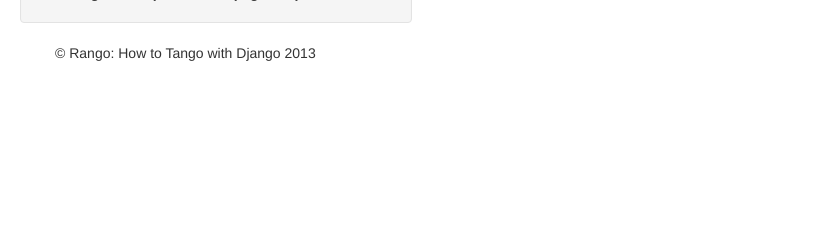
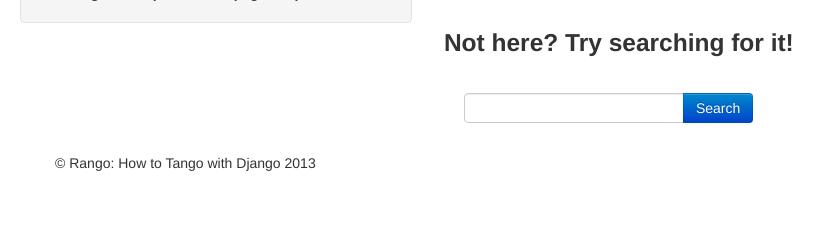
Before and after one commit to mhinrichs/sho-site, a Django app: template sho-site/rango/templates/rango/category.html in a window 1280 px wide. Shown: the part 97-341 px from the top of the page, without its empty margins (0-835 px from the left). Run offline with Django 3.2, Linux system fonts and the light colour scheme; the template is opened without the code that fills it, so the values that code supplies are empty; parts of the project's set-up code (start-up, migrations or seed data) failed here and were passed over; some libraries are stand-ins or nearby versions.

Commit message:
TwD 13/14: Moved search functionality to categories

```diff
--- a/sho-site/rango/templates/rango/category.html
+++ b/sho-site/rango/templates/rango/category.html
@@ -21,4 +21,7 @@
         {% else %}
             The specified category {{ category_name }} does no exist.
         {% endif %}
+
+{% include "rango/search.html" %}
+
 {% endblock %}
--- a/sho-site/rango/templates/rango/rango_base.html
+++ b/sho-site/rango/templates/rango/rango_base.html
@@ -43,7 +43,6 @@
                     <u1 class="nav">
                         {% if user.is_authenticated %}
                         <li><a href="/rango/add_category">Add Category</a></li>
-                        <li><a href="/rango/search/">Search</a></li>
                         {% endif %}
                         <li><a href="/rango/">Index</a></li>
                         <li><a href="/rango/about/">About</a></li>
--- a/sho-site/rango/templates/rango/search.html
+++ b/sho-site/rango/templates/rango/search.html
@@ -1,16 +1,10 @@
-{% extends "rango/rango_base.html" %}
-
-{% load static sekizai_tags %}
-
-{% block title %}Search{% endblock %}
-
-{% block base_content %}
 <div>
-    <h1>Search with Rango</h1>
+    <br />
+    <h3>Not here? Try searching for it!</h3>
     <br/>
 
     <div class="container-fluid">
-        <form class="form-signin span6" id="user_form" method="post" action="/rango/search/">
+        <form class="form-signin span6" id="user_form" method="post" action="/rango/category/{{ category_name_url }}/">
             {% csrf_token %}
             <div class="input-append">
             <input type="text" size="40" name="query" value="" id="query"/>
@@ -33,4 +27,3 @@
         {% endif %}
     </div>
 </div>
-{% endblock %}
--- a/sho-site/rango/urls.py
+++ b/sho-site/rango/urls.py
@@ -8,6 +8,5 @@ urlpatterns = patterns('',
     url(r'^category/(?P<category_name_url>\w+)/add_page/$', views.add_page, name='add_page'),
     url(r'^category/(?P<category_name_url>\w+)/$', views.category, name='category'),
     url(r'^register/$', views.register, name='register'),
-    url(r'^search/$', views.search, name='search'),
     url(r'^login/$', views.user_login, name='login'),
     url(r'^logout/$', views.user_logout, name='logout'),)
```
Also changed, not shown: sho-site/rango/views.py (+8 -7 lines).
